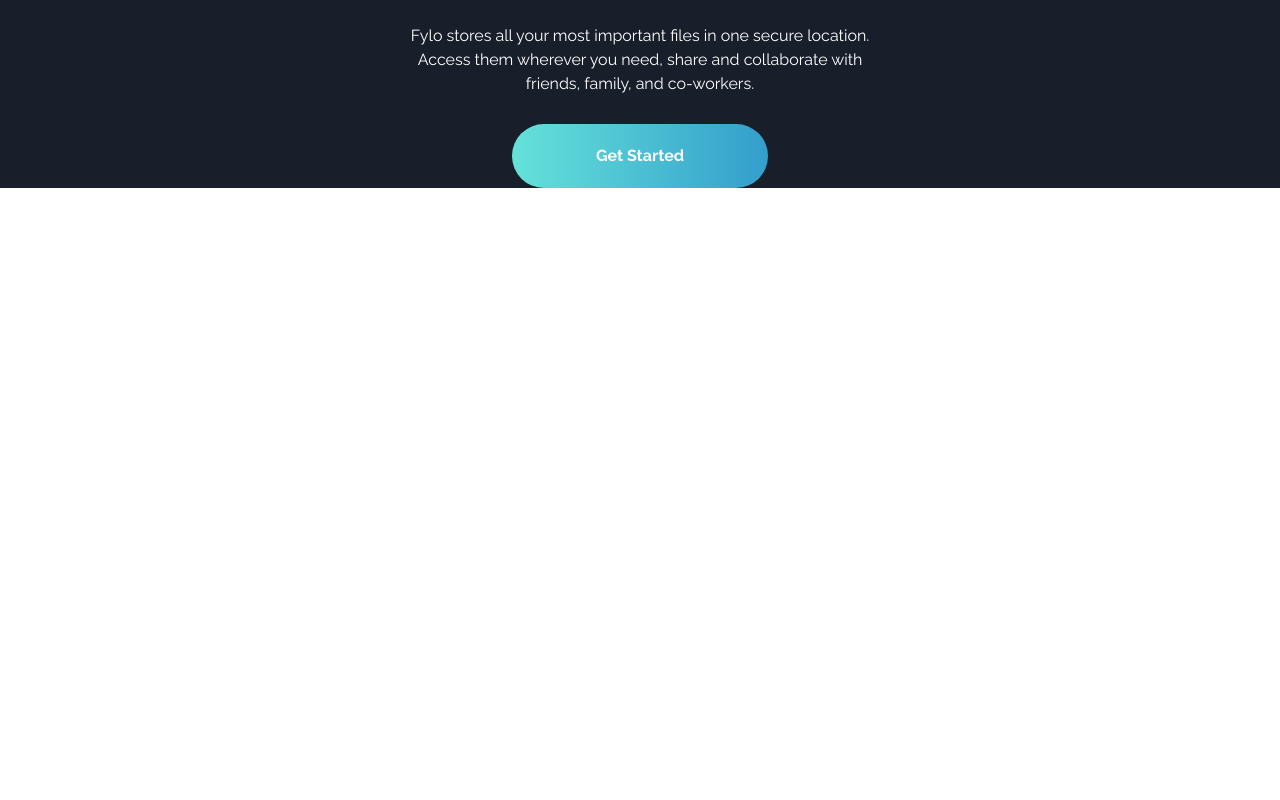
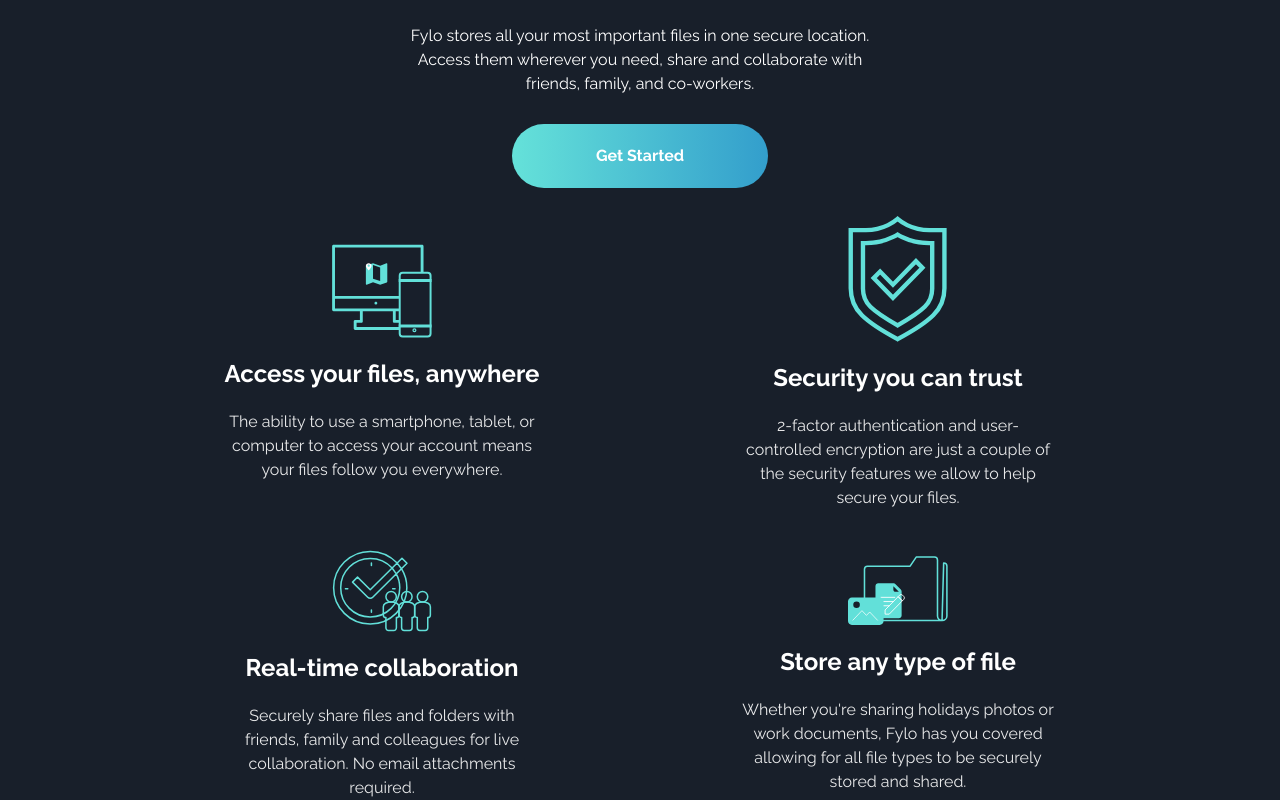
Before and after one commit to oonderrr/onder, a Next.js app: page /fylo-dark-theme-landing-page in a window 1280 px wide. Shown: the part 774-1574 px from the top of the page. Before the commit the page ends 962 px from the top, so only its background shows below. Built offline with nearby package versions, Linux system fonts and the light colour scheme.

Commit message:
Features section tamamlandı

```diff
--- /dev/null
+++ b/src/app/fylo-dark-theme-landing-page/components/FeaturesSection/FeaturesSection.jsx
@@ -0,0 +1,33 @@
+import {Items} from "./Items.jsx";
+import Image from "next/image";
+import {raleway} from "@/src/fonts/fonts";
+
+function FeaturesSection() {
+  return (
+    <>
+      <div
+        className={`grid gap-10 md:grid-cols-2 lg:px-36 place-items-center mt-7 ${raleway.className}`}
+      >
+        {Items.map((item) => {
+          return (
+            <div
+              key={item}
+              className="flex flex-col gap-5 items-center text-center w-2/3"
+            >
+              <Image
+                src={item.icon}
+                alt="icon"
+                width={100}
+                height={100}
+              />
+              <h2 className="text-2xl font-bold">{item.title}</h2>
+              <p className="text-center opacity-90">{item.description}</p>
+            </div>
+          );
+        })}
+      </div>
+    </>
+  );
+}
+
+export default FeaturesSection;
--- /dev/null
+++ b/src/app/fylo-dark-theme-landing-page/components/FeaturesSection/Items.jsx
@@ -0,0 +1,31 @@
+import image1 from "/src/app/fylo-dark-theme-landing-page/ui/images/icon-access-anywhere.svg";
+import image2 from "/src/app/fylo-dark-theme-landing-page/ui/images/icon-security.svg";
+import image3 from "/src/app/fylo-dark-theme-landing-page/ui/images/icon-collaboration.svg";
+import image4 from "/src/app/fylo-dark-theme-landing-page/ui/images/icon-any-file.svg";
+
+export const Items = [
+  {
+    icon: image1,
+    title: "Access your files, anywhere",
+    description:
+      "The ability to use a smartphone, tablet, or computer to access your account means your files follow you everywhere.",
+  },
+  {
+    icon: image2,
+    title: "Security you can trust",
+    description:
+      "2-factor authentication and user-controlled encryption are just a couple of the security features we allow to help secure your files.",
+  },
+  {
+    icon: image3,
+    title: "Real-time collaboration",
+    description:
+      "Securely share files and folders with friends, family and colleagues for live collaboration. No email attachments required.",
+  },
+  {
+    icon: image4,
+    title: "Store any type of file",
+    description:
+      "Whether you're sharing holidays photos or work documents, Fylo has you covered allowing for all file types to be securely stored and shared.",
+  },
+];
--- a/src/app/fylo-dark-theme-landing-page/page.jsx
+++ b/src/app/fylo-dark-theme-landing-page/page.jsx
@@ -1,5 +1,6 @@
 import Header from "@/src/app/fylo-dark-theme-landing-page/components/Header";
 import HeroSection from "@/src/app/fylo-dark-theme-landing-page/components/HeroSection";
+import FeaturesSection from "@/src/app/fylo-dark-theme-landing-page/components/FeaturesSection/FeaturesSection";
 
 function FyloDarkThemeLandingPage() {
   return (
@@ -7,6 +8,7 @@
       <div className="w-full h-max bg-fylo-dark-blue-main-background text-fylo-white flex flex-col items-center">
         <Header />
         <HeroSection />
+        <FeaturesSection />
       </div>
     </>
   );
```
